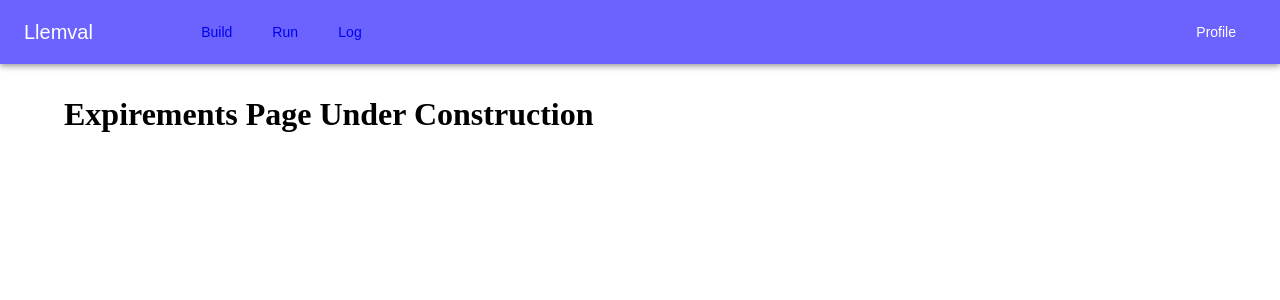
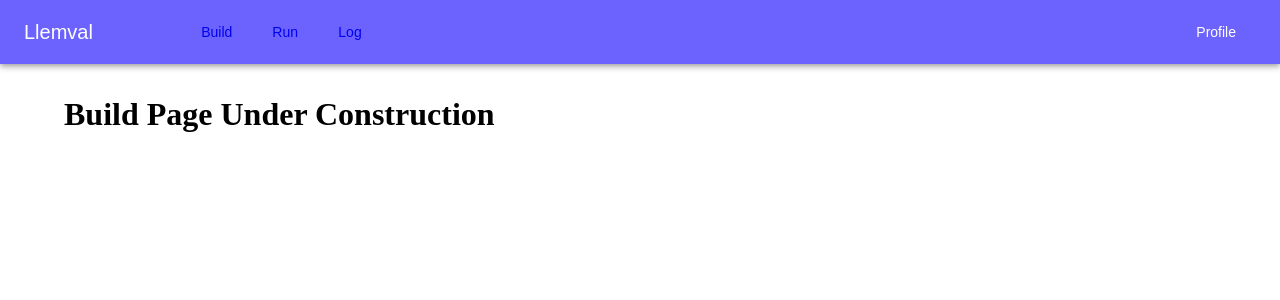
Before and after one commit to Adhijaan/llm-eval, a React (Vite) app in the folder frontend/: page /dashboard/Build in a window 1280 px wide. Shown: the top 300 px of the page. Built offline with nearby package versions, Linux system fonts and the light colour scheme; no server answers.

Commit message:
renamed page error

```diff
--- a/frontend/src/pages/Build.tsx
+++ b/frontend/src/pages/Build.tsx
@@ -1,7 +1,7 @@
 export default function Build() {
   return (
     <div>
-      <h1>Expirements Page Under Construction</h1>
+      <h1>Build Page Under Construction</h1>
     </div>
   );
 }
--- a/frontend/src/pages/Log.tsx
+++ b/frontend/src/pages/Log.tsx
@@ -1,7 +1,7 @@
 export default function Log() {
   return (
     <div>
-      <h1>History Page Under Construction</h1>
+      <h1>Log Page Under Construction</h1>
     </div>
   );
 }
```
